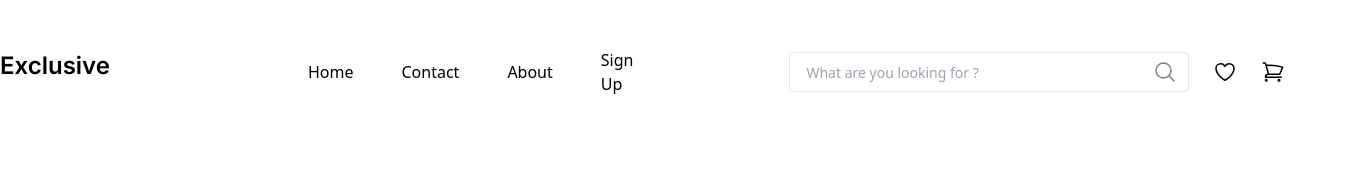
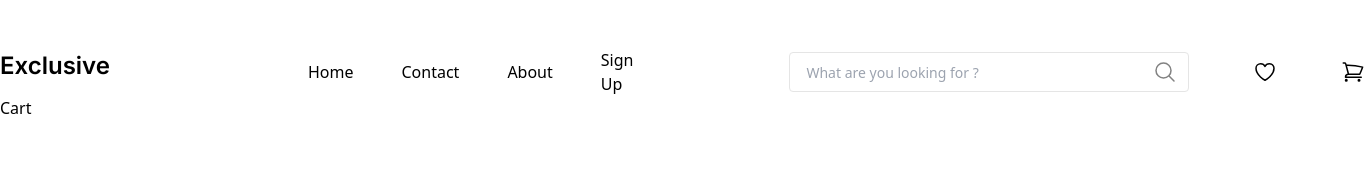
Before and after one commit to giahuyday/EC232-04, a React (Create React App) app: page /cart in a window 1280 px wide. Shown: the top 170 px of the page, 1365 px wide, since content can reach past the window. Built offline with nearby package versions, Linux system fonts and the light colour scheme.

Commit message:
feat: add cart UI

```diff
--- a/package.json
+++ b/package.json
@@ -3,14 +3,18 @@
   "version": "0.1.0",
   "private": true,
   "dependencies": {
+    "@fortawesome/fontawesome-free": "^6.4.0",
     "@testing-library/jest-dom": "^5.16.5",
     "@testing-library/react": "^13.4.0",
     "@testing-library/user-event": "^13.5.0",
+    "mdb-react-ui-kit": "^6.1.0",
     "react": "^18.2.0",
     "react-dom": "^18.2.0",
     "react-icons": "^4.9.0",
     "react-router-dom": "^6.13.0",
     "react-scripts": "5.0.1",
+    "sass": "^1.63.6",
+    "scss": "^0.2.4",
     "web-vitals": "^2.1.4"
   },
   "scripts": {
--- a/src/App.js
+++ b/src/App.js
@@ -6,6 +6,7 @@ import SignUp from './pages/Sign Up/SignUp.jsx'
 import Footer from './components/Footer.jsx'
 import Header from './components/Header.jsx'
 import Detail from './pages/Detail/Detail.jsx'
+import Cart from './pages/Cart/Cart';
 function App() {
     return (
         <BrowserRouter>
@@ -16,6 +17,7 @@ function App() {
                         <Route path="/login" element={<Login />} />
                         <Route path="/signup" element={<SignUp />} />
                         <Route path="/detail" element={<Detail />} />
+                        <Route path="/cart" element={<Cart />} />
                     </Routes>
             </div>
             <Footer/>
--- a/src/components/Header.jsx
+++ b/src/components/Header.jsx
@@ -37,7 +37,7 @@ const Header = () => {
                     Sign Up
                 </a>
             </div>
-            <div className="flex gap-6 items-center ml-[148px]">
+            <div className="flex gap-16 items-center ml-[148px]">
                 <div className="flex gap-1 items-center relative">
                     <input
                         type="text"
--- /dev/null
+++ b/src/pages/Cart/Cart.jsx
@@ -0,0 +1,9 @@
+const Cart = () => {
+  return (
+    <>
+      <h1>Cart</h1>
+    </>
+  )
+}
+
+export default Cart
```
Also changed, not shown: 2 other files (tests, documents, lock files or other folders).
